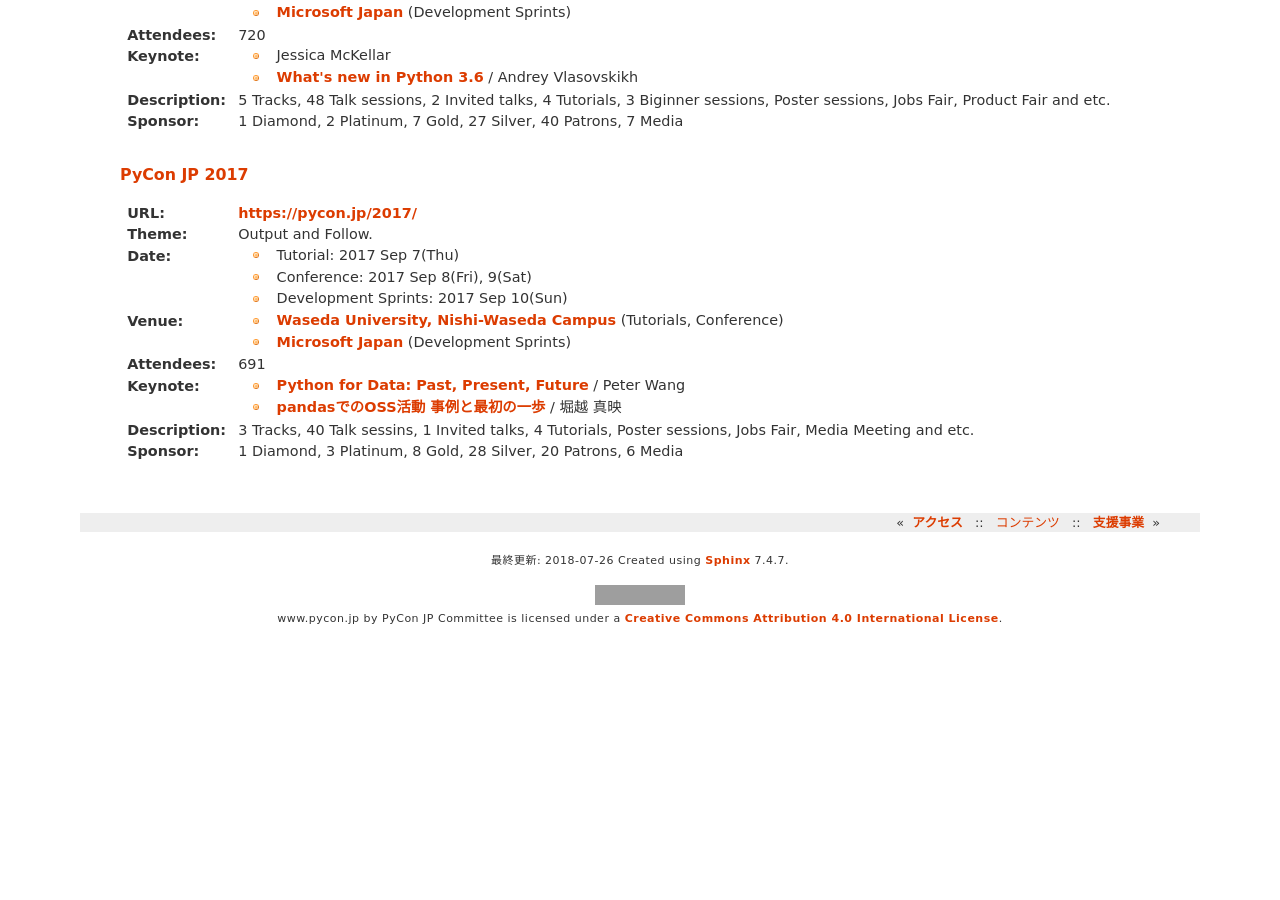
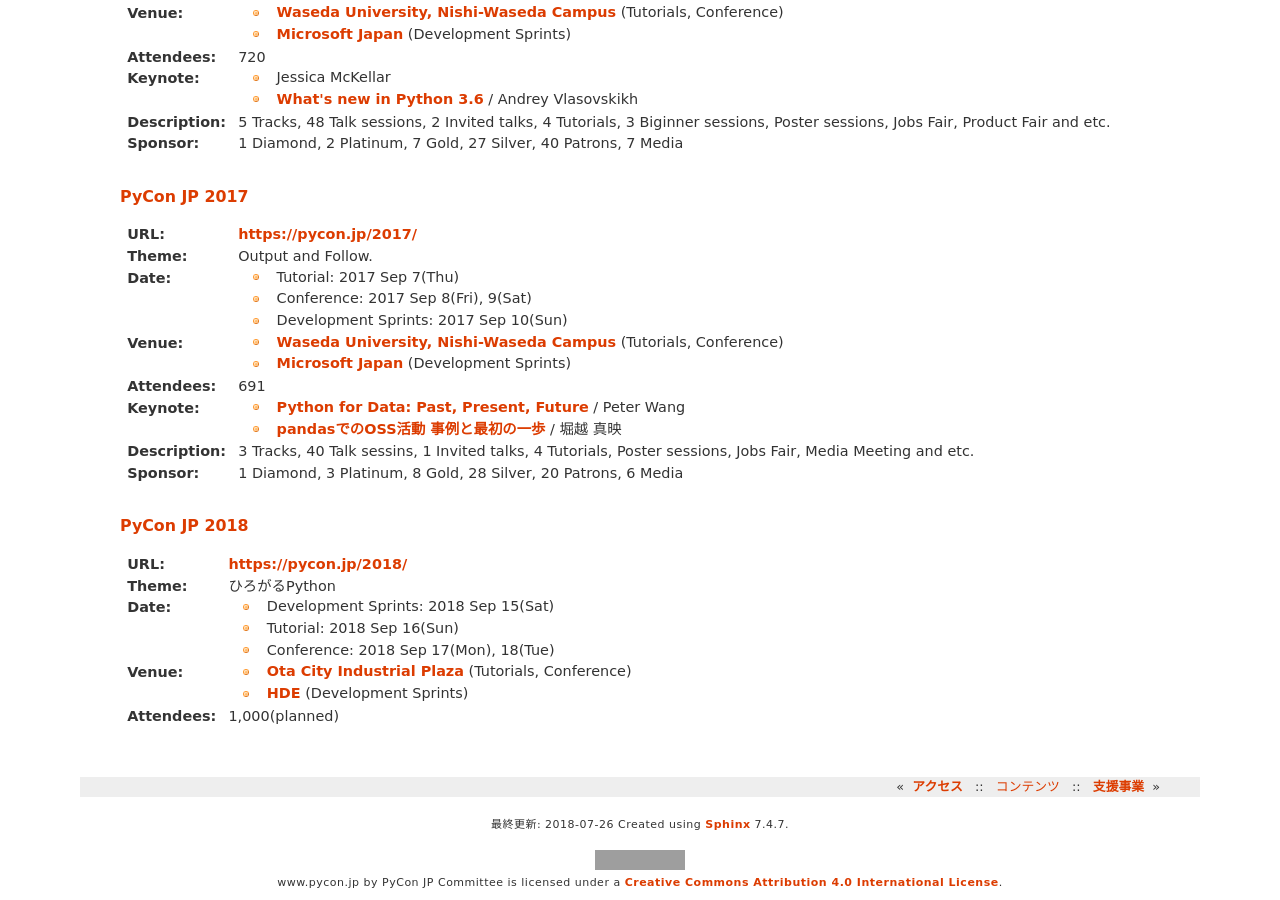
Before and after one commit to pyconjp/www.pycon.jp, a Sphinx documentation site: the page built from source/organizer/index.rst, in a window 1280 px wide and 900 px high, scrolled down 3174 px. Built offline with Sphinx 7.4.7, drawn with Linux system fonts in a browser that asks for light colours; before the commit the page ends 3809 px from its top, so only the background shows below that; grey boxes are pictures that could not be loaded.

Commit message:
add PyCon JP 2018 info to organizer page

```diff
--- a/source/organizer/index.rst
+++ b/source/organizer/index.rst
@@ -169,3 +169,17 @@
   - `pandasでのOSS活動 事例と最初の一歩 <https://speakerdeck.com/sinhrks/pandasdefalseosshuo-dong-shi-li-tozui-chu-false-bu>`_ / 堀越 真映
 :Description: 3 Tracks, 40 Talk sessins, 1 Invited talks, 4 Tutorials, Poster sessions, Jobs Fair, Media Meeting and etc.
 :Sponsor: 1 Diamond, 3 Platinum, 8 Gold, 28 Silver, 20 Patrons, 6 Media
+
+PyCon JP 2018
+-------------
+
+:URL: https://pycon.jp/2018/
+:Theme: ひろがるPython
+:Date:
+  - Development Sprints: 2018 Sep 15(Sat)
+  - Tutorial: 2018 Sep 16(Sun)
+  - Conference: 2018 Sep 17(Mon), 18(Tue)
+:Venue:
+  - `Ota City Industrial Plaza <https://www.pio-ota.net/about_pio/>`_ (Tutorials, Conference)
+  - `HDE <https://www.hde.co.jp/>`_ (Development Sprints)
+:Attendees: 1,000(planned)
```
